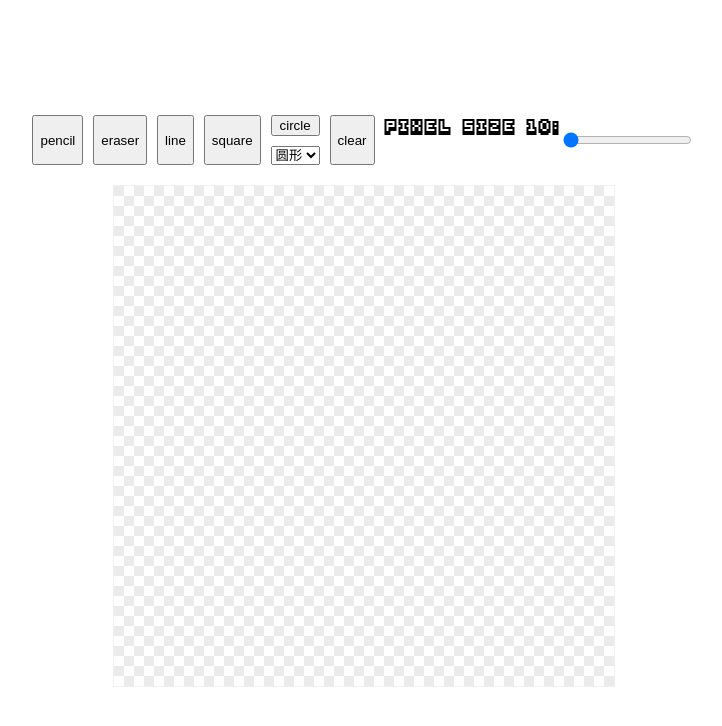
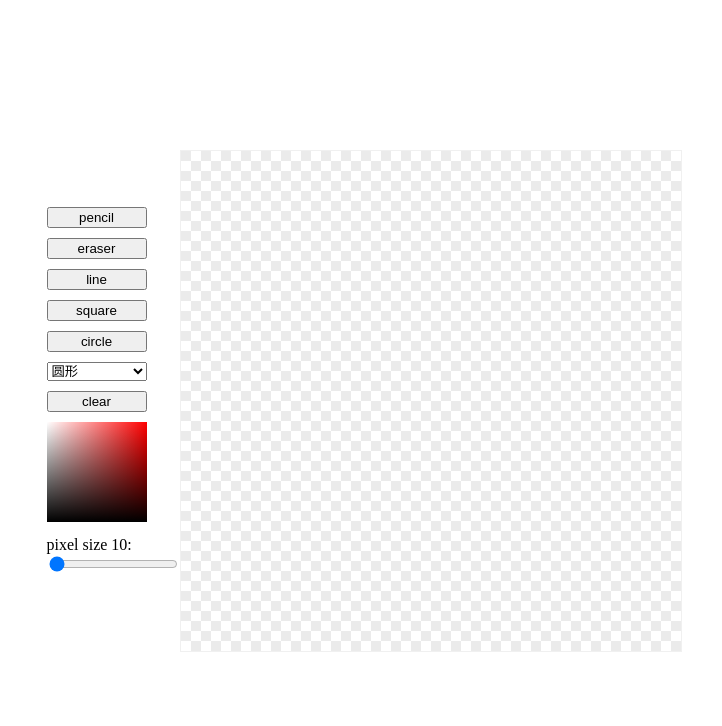
Before and after one commit to KamiC6238/ayanami, a Vue app: page / in a window 1280 px wide. Shown: the top 726 px of the page, without its empty margins (277-999 px from the left). Built offline with nearby package versions, Linux system fonts and the light colour scheme.

Commit message:
feat: init color picker

```diff
--- a/src/App.vue
+++ b/src/App.vue
@@ -4,6 +4,15 @@ import { useCanvasStore, useConfigStore } from '@/store'
 import { useEraserTool, useLineTool, usePencilTool, useSquareTool } from '@/hooks'
 import { CircleTypeEnum, ToolTypeEnum } from '@/types';
 import { useCircleTool } from './hooks/useCircleTool';
+import ColorPicker from '@/components/ColorPicker/index.vue'
+
+const tools = [
+  ToolTypeEnum.Pencil,
+  ToolTypeEnum.Eraser,
+  ToolTypeEnum.Line,
+  ToolTypeEnum.Square,
+  ToolTypeEnum.Circle
+]
 
 const canvas = useTemplateRef('canvas');
 const previewCanvas = useTemplateRef('previewCanvas')
@@ -50,22 +59,23 @@ const onCircleTypeChange = (e: any) => {
 
 <template>
   <div class="container">
-    <div style="display: flex; margin-bottom: 20px;">
-      <div style='display: flex'>
-        <button style="margin-right: 10px" @click="configStore.setToolType(ToolTypeEnum.Pencil)">pencil</button>
-        <button style="margin-right: 10px" @click="configStore.setToolType(ToolTypeEnum.Eraser)">eraser</button>
-        <button style="margin-right: 10px" @click="configStore.setToolType(ToolTypeEnum.Line)">line</button>
-        <button style="margin-right: 10px" @click="configStore.setToolType(ToolTypeEnum.Square)">square</button>
-        <div style="margin-right: 10px; display: flex; flex-direction: column;">
-          <button style="margin-bottom: 10px" @click="configStore.setToolType(ToolTypeEnum.Circle)">circle</button>
-          <select :value="CircleTypeEnum.Circle" @change="onCircleTypeChange">
-            <option :value="CircleTypeEnum.Circle">圆形</option>
-            <option :value="CircleTypeEnum.Ellipse">椭圆</option>
-          </select>
-        </div>
-        <button style="margin-right: 10px" @click="() => clearAllPixels('main')">clear</button>
+    <div style="display: flex; flex-direction: column; margin-bottom: 20px;">
+      <div style='display: flex; flex-direction: column; width: 100px;'>
+        <button
+          v-for="toolType of tools"
+          style='width: 100px; margin-bottom: 10px;'
+          @click="() => configStore.setToolType(toolType)"
+        >
+          {{ toolType }}
+        </button>
+        <select :value="CircleTypeEnum.Circle" @change="onCircleTypeChange" style='margin-bottom: 10px;'>
+           <option :value="CircleTypeEnum.Circle">圆形</option>
+           <option :value="CircleTypeEnum.Ellipse">椭圆</option>
+         </select>
+        <button style="margin-bottom: 10px" @click="() => clearAllPixels('main')">clear</button>
       </div>
-      <div style="display: flex;">
+      <ColorPicker />
+      <div style="display: flex; flex-direction: column; margin-top: 10px" >
         <span>pixel size {{ configStore.pixelSize }}: </span>
         <input
           type="range"
@@ -96,7 +106,6 @@ const onCircleTypeChange = (e: any) => {
   display: flex;
   justify-content: center;
   align-items: center;
-  flex-direction: column;
   width: 100%;
   height: 100%;
 }
--- /dev/null
+++ b/src/components/ColorPicker/Hue.vue
@@ -0,0 +1,24 @@
+<script lang="ts" setup>
+
+</script>
+<template>
+  <div class="hue">
+
+  </div>
+</template>
+<style scoped>
+.hue {
+  /* width: 100px; */
+  /* height: 10px; */
+  /* background: linear-gradient(
+    to right,
+    rgb(255, 0, 0) 0%,
+    rgb(255, 255, 0) 17%,
+    rgb(0, 255, 0) 33%,
+    rgb(0, 255, 255) 50%,
+    rgb(0, 0, 255) 67%,
+    rgb(255, 0, 255) 83%,
+    rgb(255, 0, 0) 100%
+  ); */
+}
+</style>
--- /dev/null
+++ b/src/components/ColorPicker/Palette.vue
@@ -0,0 +1,82 @@
+<script lang="ts" setup>
+import { onMounted, useTemplateRef, ref } from 'vue';
+import { fromEvent, tap } from 'rxjs'
+
+const paletteRef = useTemplateRef('paletteRef')
+const hue = ref(0)
+const canvasWidth = ref(0)
+const canvasHeight = ref(0)
+
+onMounted(() => initCanvas())
+
+const initCanvas = () => {
+  const canvas = paletteRef.value
+
+  if (canvas) {
+    const ctx = canvas.getContext('2d')
+    canvasWidth.value = canvas.width = canvas.offsetWidth;
+    canvasHeight.value = canvas.height = canvas.offsetHeight;
+    ctx && drawGradient(ctx);
+
+    initCavnasListener()
+  }
+}
+
+const initCavnasListener = () => {
+  const canvas = paletteRef.value
+
+  if (canvas) {
+    fromEvent<MouseEvent>(canvas, 'mousedown').pipe(
+      tap((event) => {
+        const rect = canvas.getBoundingClientRect();
+        const x = event.clientX - rect.left;
+        const y = event.clientY - rect.top;
+
+        const rgb = getRGBFromPosition(x, y);
+        // updateRGBInputs(rgb);
+        // updateCursor(x, y);
+        console.log(rgb)
+      })
+    ).subscribe()
+  }
+}
+
+const getRGBFromPosition = (x: number, y: number) => {
+  const ctx = paletteRef.value!.getContext("2d")
+  const imageData = ctx!.getImageData(x, y, 1, 1).data
+  return { r: imageData[0], g: imageData[1], b: imageData[2] }
+}
+
+const drawGradient = (ctx: CanvasRenderingContext2D) => {
+  const draw = (direction: 'row' | 'column') => {
+    let gradient: CanvasGradient | null = null
+
+    if (direction == 'row') {
+      gradient = ctx.createLinearGradient(0, 0, canvasWidth.value, 0)
+      gradient.addColorStop(0, 'white')
+      gradient.addColorStop(1, `hsl(${hue.value}, 100%, 50%)`)
+    } else {
+      gradient = ctx.createLinearGradient(0, 0, 0, canvasHeight.value)
+      gradient.addColorStop(0, 'transparent')
+      gradient.addColorStop(1, 'black')
+    }
+
+    ctx.fillStyle = gradient
+    ctx.fillRect(0, 0, canvasWidth.value, canvasHeight.value)
+  }
+
+  draw('row')
+  draw('column')
+}
+</script>
+<template>
+  <div class="palette-wrapper">
+    <canvas class="palette" ref="paletteRef" />
+  </div>
+</template>
+<style scoped>
+.palette {
+  width: 100px;
+  height: 100px;
+}
+</style>
--- /dev/null
+++ b/src/components/ColorPicker/index.vue
@@ -0,0 +1,13 @@
+<script lang="ts" setup>
+import Hue from './Hue.vue'
+import Palette from './Palette.vue';
+</script>
+<template>
+  <div class="color-picker">
+    <Palette />
+    <Hue />
+  </div>
+</template>
+<style scoped>
+.color-picker {}
+</style>
--- a/src/style.css
+++ b/src/style.css
@@ -4,7 +4,7 @@ html, body {
   margin: 0;
   padding: 0;
   /* background: gray; */
-  font-family: 'pixel-font';
+  /* font-family: 'pixel-font'; */
 }
 
 #app {
```
